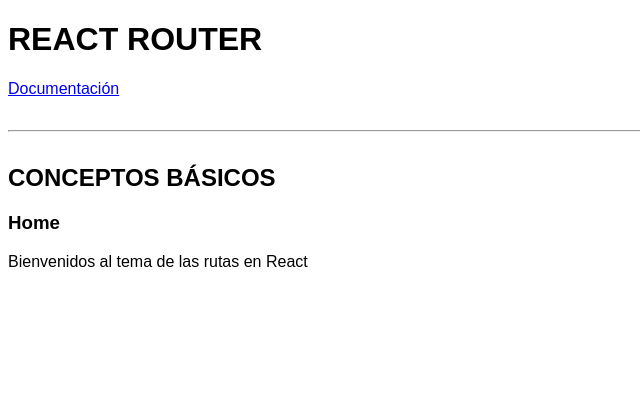
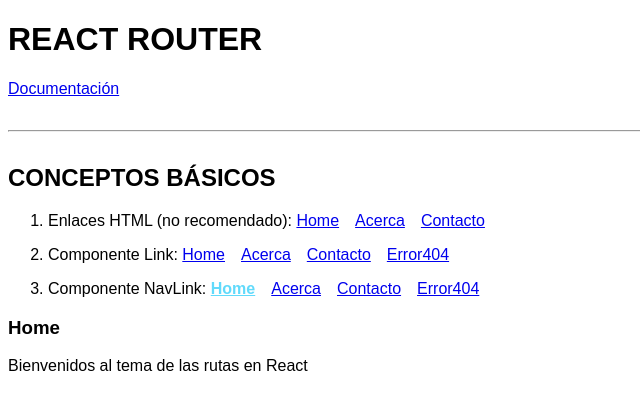
Before and after one commit to Marioo295/03-react-rutas, a React (Create React App) app: page / in a window 1280 px wide. Shown: the top 410 px of the page, without its empty margins (0-640 px from the left). Built offline with nearby package versions, Linux system fonts and the light colour scheme.

Commit message:
Rutas: componentes Link y NavLink

```diff
--- a/src/components/ConceptosBasicos.js
+++ b/src/components/ConceptosBasicos.js
@@ -4,6 +4,7 @@ import Acerca from '../pages/Acerca'
 import Contacto from '../pages/Contacto'
 import Error404 from '../pages/Error404';
 import Home from '../pages/Home';
+import MenuConceptos from './MenuConceptos';
 
 
 /* La ruta del home siempre tiene que estar al final en el switch para que carguen las anteriores rutas,
@@ -18,6 +19,7 @@ const ConceptosBasicos = () => {
         <div>
             <h2>CONCEPTOS BÁSICOS</h2>
             <Router>
+                <MenuConceptos></MenuConceptos>
                 <Switch>
                     <Route exact path="/" component={Home}></Route>
                     <Route exact path="/acerca" component={Acerca}></Route>
--- /dev/null
+++ b/src/components/MenuConceptos.js
@@ -0,0 +1,33 @@
+import React from 'react'
+import { Link, NavLink } from 'react-router-dom'
+
+const MenuConceptos = () => {
+  return (
+    <nav>
+        <ol>
+            <li>
+                <span>Enlaces HTML (no recomendado): </span>
+                <a href="/">Home</a>
+                <a href="/acerca">Acerca</a>
+                <a href="/contacto">Contacto</a>
+            </li>
+            <li>
+                <span>Componente Link: </span>
+                <Link to="/">Home</Link>
+                <Link to="/acerca">Acerca</Link>
+                <Link to="/contacto">Contacto</Link>
+                <Link to="/no-existe">Error404</Link>
+            </li>
+            <li>
+                <span>Componente NavLink: </span>
+                <NavLink exact to="/" activeClassName="active">Home</NavLink>
+                <NavLink exact to="/acerca" activeClassName="active">Acerca</NavLink>
+                <NavLink exact to="/contacto" activeClassName="active">Contacto</NavLink>
+                <NavLink exact to="/no-existe" activeClassName="active">Error404</NavLink>
+            </li>
+        </ol>
+    </nav>
+  )
+}
+
+export default MenuConceptos
--- a/src/index.css
+++ b/src/index.css
@@ -9,6 +9,19 @@ html {
   box-sizing: inherit;
 }
 
+a {
+  margin-right: 1rem;
+}
+
 hr {
   margin: 2rem auto;
 }
+
+li {
+  margin-bottom: 1rem;
+}
+
+.active {
+  font-weight: bold;
+  color: #61dafb;
+}
--- a/src/index.js
+++ b/src/index.js
@@ -6,9 +6,7 @@ import reportWebVitals from './reportWebVitals';
 
 const root = ReactDOM.createRoot(document.getElementById('root'));
 root.render(
-  <React.StrictMode>
-    <App />
-  </React.StrictMode>
+  <App />
 );
 
 // If you want to start measuring performance in your app, pass a function
```
